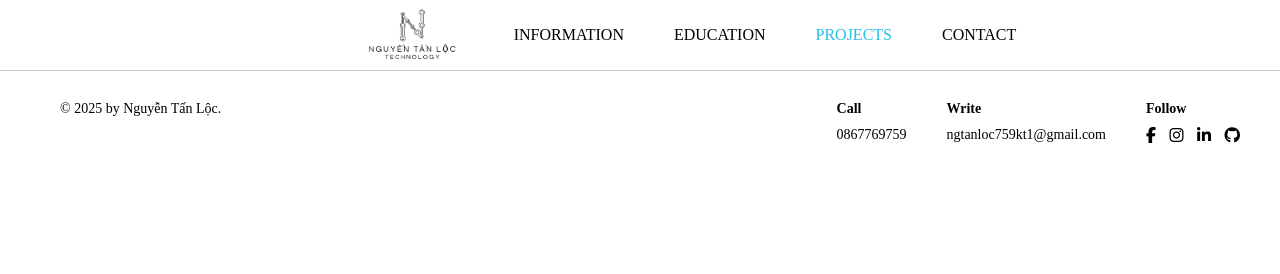
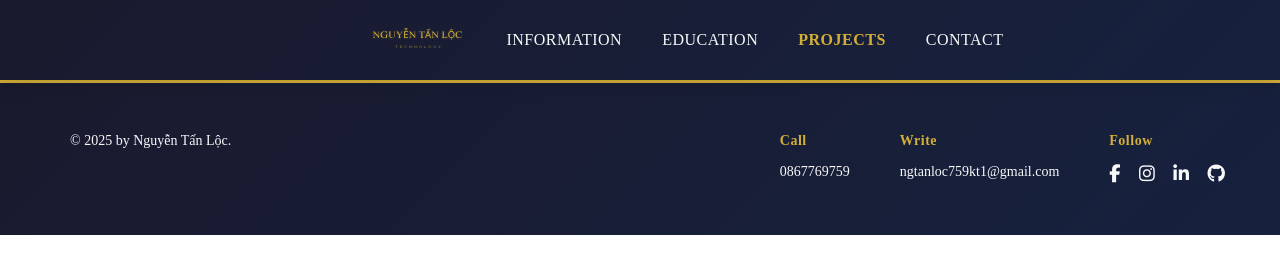
Before and after one commit to NguyenTanLoc1204/Personal-Website, a plain HTML site: page HTML/projects.html in a window 1280 px wide. Drawn offline with Linux system fonts and the light colour scheme.

Commit message:
symchronize change header and footer

```diff
--- a/CSS/contact.css
+++ b/CSS/contact.css
@@ -4,81 +4,82 @@
   box-sizing: border-box;
 }
 
-header{
-    height: 70px;
-    color: #fff;
-    padding: 10px 20px;
+/* HEADER */
+header {
+  background: linear-gradient(135deg, #1a1a2e 0%, #16213e 100%);
+  height: 80px;
+  color: #f8f9fa;
+  padding: 15px 30px;
   display: flex;
-    justify-content:center;
+  justify-content: center;
   align-items: center;
+  box-shadow: 0 4px 20px rgba(0, 0, 0, 0.15);
+  position: relative;
+  z-index: 100;
 }
 
 .logo {
-    font-weight: bold;
-    color: #000000;
+  font-weight: 700;
+  color: #d4af37;
   transform: scale(0.2);
   width: 230px;
-    transition: all 0.3s ease;
+  transition: all 0.4s cubic-bezier(0.4, 0, 0.2, 1);
+  filter: drop-shadow(0 2px 4px rgba(212, 175, 55, 0.3));
 }
 
 .logo:hover {
-    font-weight: bold;
-    color: #000000;
   transform: scale(0.23);
-    width: 230px;
+  filter: drop-shadow(0 4px 8px rgba(212, 175, 55, 0.5));
 }
 
 nav ul {
-    list-style-type: none;
-    padding: 0;
-    text-align: center;
+  list-style: none;
   display: flex;
-    gap: 30px;
-
-}
-
-nav ul li {
-    display: inline;
+  gap: 40px;
 }
 
 nav ul li a {
-    color: #000000;
+  color: #f8f9fa;
   text-decoration: none;
-    margin-left: 20px;
-    transition: all 0.3s ease;
+  font-weight: 500;
+  letter-spacing: 0.5px;
+  transition: all 0.3s cubic-bezier(0.4, 0, 0.2, 1);
+  position: relative;
+}
+
+nav ul li a::after {
+  content: "";
+  position: absolute;
+  bottom: -5px;
+  left: 0;
+  width: 0;
+  height: 2px;
+  background: #d4af37;
+  transition: width 0.3s ease;
+}
+
+nav ul li a:hover {
+  color: #d4af37;
+  transform: translateY(-2px);
+}
+
+nav ul li a:hover::after {
+  width: 100%;
 }
 
 .host {
-    color: #27c0e6;
+  color: #d4af37;
+  font-weight: 600;
 }
 
-nav ul li a:hover {
-    font-size: 20px;
-    color: #27c0e6;
-
-    /* text-size-adjust: 50%; */
-    /* text-decoration: underline; */
-}
-
-
-
-
-.content {
-    background-color: #ffffff;
-    height: 200px;
-    display: flex;
-    justify-content: center;
-    align-items: center;
-    font-size: 24px;
-}
-
+/* FOOTER */
 .site-footer {
   display: flex;
   justify-content: space-between;
-    padding: 30px;
-    background-color: #ffffff;
-    color: #000000;
-    border-top: 1px solid #ccc;
+  padding: 50px 40px;
+  background: linear-gradient(135deg, #1a1a2e 0%, #16213e 100%);
+  color: #f8f9fa;
+  border-top: 3px solid #d4af37;
   font-size: 14px;
 }
 
@@ -87,27 +88,76 @@ nav ul li a:hover {
   max-width: 40%;
 }
 
+.footer-left h4 {
+  color: #d4af37;
+  font-weight: 600;
+  margin-bottom: 15px;
+}
+
 .footer-right {
   display: flex;
-    gap: 40px;
+  gap: 50px;
   text-align: left;
 }
 
 .footer-column h4 {
-    font-weight: bold;
-    margin-bottom: 10px;
+  font-weight: 600;
+  margin-bottom: 15px;
+  color: #d4af37;
+  letter-spacing: 0.5px;
 }
 
 .footer-right a {
-    color: #000000;
+  color: #f8f9fa;
   text-decoration: none;
+  transition: all 0.3s ease;
+  font-weight: 400;
 }
 
 .footer-column a:hover {
-    text-decoration: underline;
+  color: #d4af37;
+  text-decoration: none;
+  transform: translateX(5px);
 }
 
 .social-icons a {
-    margin-right: 10px;
-    font-size: 16px;
+  margin-right: 15px;
+  font-size: 18px;
+  color: #f8f9fa;
+  transition: all 0.3s ease;
 }
+
+.social-icons a:hover {
+  color: #d4af37;
+  transform: translateY(-2px);
+}
+
+/* 📱 Responsive Design - Header & Footer Only */
+@media (max-width: 768px) {
+  header {
+    height: 70px;
+    padding: 10px 20px;
+  }
+
+  nav ul {
+    gap: 25px;
+  }
+
+  .site-footer {
+    flex-direction: column;
+    gap: 30px;
+    padding: 40px 20px;
+    text-align: center;
+  }
+
+  .footer-left {
+    margin-left: 0;
+    max-width: 100%;
+  }
+
+  .footer-right {
+    justify-content: center;
+    gap: 30px;
+    flex-wrap: wrap;
+  }
+}
--- a/CSS/education.css
+++ b/CSS/education.css
@@ -4,81 +4,82 @@
   box-sizing: border-box;
 }
 
-header{
-    height: 70px;
-    color: #fff;
-    padding: 10px 20px;
+/* HEADER */
+header {
+  background: linear-gradient(135deg, #1a1a2e 0%, #16213e 100%);
+  height: 80px;
+  color: #f8f9fa;
+  padding: 15px 30px;
   display: flex;
-    justify-content:center;
+  justify-content: center;
   align-items: center;
+  box-shadow: 0 4px 20px rgba(0, 0, 0, 0.15);
+  position: relative;
+  z-index: 100;
 }
 
 .logo {
-    font-weight: bold;
-    color: #000000;
+  font-weight: 700;
+  color: #d4af37;
   transform: scale(0.2);
   width: 230px;
-    transition: all 0.3s ease;
+  transition: all 0.4s cubic-bezier(0.4, 0, 0.2, 1);
+  filter: drop-shadow(0 2px 4px rgba(212, 175, 55, 0.3));
 }
 
 .logo:hover {
-    font-weight: bold;
-    color: #000000;
   transform: scale(0.23);
-    width: 230px;
+  filter: drop-shadow(0 4px 8px rgba(212, 175, 55, 0.5));
 }
 
 nav ul {
-    list-style-type: none;
-    padding: 0;
-    text-align: center;
+  list-style: none;
   display: flex;
-    gap: 30px;
-
-}
-
-nav ul li {
-    display: inline;
+  gap: 40px;
 }
 
 nav ul li a {
-    color: #000000;
+  color: #f8f9fa;
   text-decoration: none;
-    margin-left: 20px;
-    transition: all 0.3s ease;
+  font-weight: 500;
+  letter-spacing: 0.5px;
+  transition: all 0.3s cubic-bezier(0.4, 0, 0.2, 1);
+  position: relative;
+}
+
+nav ul li a::after {
+  content: "";
+  position: absolute;
+  bottom: -5px;
+  left: 0;
+  width: 0;
+  height: 2px;
+  background: #d4af37;
+  transition: width 0.3s ease;
+}
+
+nav ul li a:hover {
+  color: #d4af37;
+  transform: translateY(-2px);
+}
+
+nav ul li a:hover::after {
+  width: 100%;
 }
 
 .host {
-    color: #27c0e6;
+  color: #d4af37;
+  font-weight: 600;
 }
 
-nav ul li a:hover {
-    font-size: 20px;
-    color: #27c0e6;
-
-    /* text-size-adjust: 50%; */
-    /* text-decoration: underline; */
-}
-
-
-
-
-.content {
-    background-color: #ffffff;
-    height: 200px;
-    display: flex;
-    justify-content: center;
-    align-items: center;
-    font-size: 24px;
-}
-
+/* FOOTER */
 .site-footer {
   display: flex;
   justify-content: space-between;
-    padding: 30px;
-    background-color: #ffffff;
-    color: #000000;
-    border-top: 1px solid #ccc;
+  padding: 50px 40px;
+  background: linear-gradient(135deg, #1a1a2e 0%, #16213e 100%);
+  color: #f8f9fa;
+  border-top: 3px solid #d4af37;
   font-size: 14px;
 }
 
@@ -87,27 +88,76 @@ nav ul li a:hover {
   max-width: 40%;
 }
 
+.footer-left h4 {
+  color: #d4af37;
+  font-weight: 600;
+  margin-bottom: 15px;
+}
+
 .footer-right {
   display: flex;
-    gap: 40px;
+  gap: 50px;
   text-align: left;
 }
 
 .footer-column h4 {
-    font-weight: bold;
-    margin-bottom: 10px;
+  font-weight: 600;
+  margin-bottom: 15px;
+  color: #d4af37;
+  letter-spacing: 0.5px;
 }
 
 .footer-right a {
-    color: #000000;
+  color: #f8f9fa;
   text-decoration: none;
+  transition: all 0.3s ease;
+  font-weight: 400;
 }
 
 .footer-column a:hover {
-    text-decoration: underline;
+  color: #d4af37;
+  text-decoration: none;
+  transform: translateX(5px);
 }
 
 .social-icons a {
-    margin-right: 10px;
-    font-size: 16px;
+  margin-right: 15px;
+  font-size: 18px;
+  color: #f8f9fa;
+  transition: all 0.3s ease;
 }
+
+.social-icons a:hover {
+  color: #d4af37;
+  transform: translateY(-2px);
+}
+
+/* 📱 Responsive Design - Header & Footer Only */
+@media (max-width: 768px) {
+  header {
+    height: 70px;
+    padding: 10px 20px;
+  }
+
+  nav ul {
+    gap: 25px;
+  }
+
+  .site-footer {
+    flex-direction: column;
+    gap: 30px;
+    padding: 40px 20px;
+    text-align: center;
+  }
+
+  .footer-left {
+    margin-left: 0;
+    max-width: 100%;
+  }
+
+  .footer-right {
+    justify-content: center;
+    gap: 30px;
+    flex-wrap: wrap;
+  }
+}
--- a/CSS/projects.css
+++ b/CSS/projects.css
@@ -4,81 +4,82 @@
   box-sizing: border-box;
 }
 
-header{
-    height: 70px;
-    color: #fff;
-    padding: 10px 20px;
+/* HEADER */
+header {
+  background: linear-gradient(135deg, #1a1a2e 0%, #16213e 100%);
+  height: 80px;
+  color: #f8f9fa;
+  padding: 15px 30px;
   display: flex;
-    justify-content:center;
+  justify-content: center;
   align-items: center;
+  box-shadow: 0 4px 20px rgba(0, 0, 0, 0.15);
+  position: relative;
+  z-index: 100;
 }
 
 .logo {
-    font-weight: bold;
-    color: #000000;
+  font-weight: 700;
+  color: #d4af37;
   transform: scale(0.2);
   width: 230px;
-    transition: all 0.3s ease;
+  transition: all 0.4s cubic-bezier(0.4, 0, 0.2, 1);
+  filter: drop-shadow(0 2px 4px rgba(212, 175, 55, 0.3));
 }
 
 .logo:hover {
-    font-weight: bold;
-    color: #000000;
   transform: scale(0.23);
-    width: 230px;
+  filter: drop-shadow(0 4px 8px rgba(212, 175, 55, 0.5));
 }
 
 nav ul {
-    list-style-type: none;
-    padding: 0;
-    text-align: center;
+  list-style: none;
   display: flex;
-    gap: 30px;
-
-}
-
-nav ul li {
-    display: inline;
+  gap: 40px;
 }
 
 nav ul li a {
-    color: #000000;
+  color: #f8f9fa;
   text-decoration: none;
-    margin-left: 20px;
-    transition: all 0.3s ease;
+  font-weight: 500;
+  letter-spacing: 0.5px;
+  transition: all 0.3s cubic-bezier(0.4, 0, 0.2, 1);
+  position: relative;
+}
+
+nav ul li a::after {
+  content: "";
+  position: absolute;
+  bottom: -5px;
+  left: 0;
+  width: 0;
+  height: 2px;
+  background: #d4af37;
+  transition: width 0.3s ease;
+}
+
+nav ul li a:hover {
+  color: #d4af37;
+  transform: translateY(-2px);
+}
+
+nav ul li a:hover::after {
+  width: 100%;
 }
 
 .host {
-    color: #27c0e6;
+  color: #d4af37;
+  font-weight: 600;
 }
 
-nav ul li a:hover {
-    font-size: 20px;
-    color: #27c0e6;
-
-    /* text-size-adjust: 50%; */
-    /* text-decoration: underline; */
-}
-
-
-
-
-.content {
-    background-color: #ffffff;
-    height: 200px;
-    display: flex;
-    justify-content: center;
-    align-items: center;
-    font-size: 24px;
-}
-
+/* FOOTER */
 .site-footer {
   display: flex;
   justify-content: space-between;
-    padding: 30px;
-    background-color: #ffffff;
-    color: #000000;
-    border-top: 1px solid #ccc;
+  padding: 50px 40px;
+  background: linear-gradient(135deg, #1a1a2e 0%, #16213e 100%);
+  color: #f8f9fa;
+  border-top: 3px solid #d4af37;
   font-size: 14px;
 }
 
@@ -87,27 +88,76 @@ nav ul li a:hover {
   max-width: 40%;
 }
 
+.footer-left h4 {
+  color: #d4af37;
+  font-weight: 600;
+  margin-bottom: 15px;
+}
+
 .footer-right {
   display: flex;
-    gap: 40px;
+  gap: 50px;
   text-align: left;
 }
 
 .footer-column h4 {
-    font-weight: bold;
-    margin-bottom: 10px;
+  font-weight: 600;
+  margin-bottom: 15px;
+  color: #d4af37;
+  letter-spacing: 0.5px;
 }
 
 .footer-right a {
-    color: #000000;
+  color: #f8f9fa;
   text-decoration: none;
+  transition: all 0.3s ease;
+  font-weight: 400;
 }
 
 .footer-column a:hover {
-    text-decoration: underline;
+  color: #d4af37;
+  text-decoration: none;
+  transform: translateX(5px);
 }
 
 .social-icons a {
-    margin-right: 10px;
-    font-size: 16px;
+  margin-right: 15px;
+  font-size: 18px;
+  color: #f8f9fa;
+  transition: all 0.3s ease;
 }
+
+.social-icons a:hover {
+  color: #d4af37;
+  transform: translateY(-2px);
+}
+
+/* 📱 Responsive Design - Header & Footer Only */
+@media (max-width: 768px) {
+  header {
+    height: 70px;
+    padding: 10px 20px;
+  }
+
+  nav ul {
+    gap: 25px;
+  }
+
+  .site-footer {
+    flex-direction: column;
+    gap: 30px;
+    padding: 40px 20px;
+    text-align: center;
+  }
+
+  .footer-left {
+    margin-left: 0;
+    max-width: 100%;
+  }
+
+  .footer-right {
+    justify-content: center;
+    gap: 30px;
+    flex-wrap: wrap;
+  }
+}
--- a/HTML/projects.html
+++ b/HTML/projects.html
@@ -9,7 +9,7 @@
 </head>
 <body>
   <header>
-    <div class="logo"><a href="../HTML/home.html"> <img src="../imag/logo.png" alt="Logo"> </a> </div>
+    <div class="logo"><a href="../HTML/home.html"> <img src="../imag/logo.svg" alt="Logo"> </a> </div>
     <nav>
       <ul>
         <li><a href="../HTML/home.html">INFORMATION</a></li>
```
Also changed, not shown: HTML/contract.html (+2 -2 lines), HTML/education.html (+1 -1 lines). Lines whose indentation alone changed are shown as unchanged.
